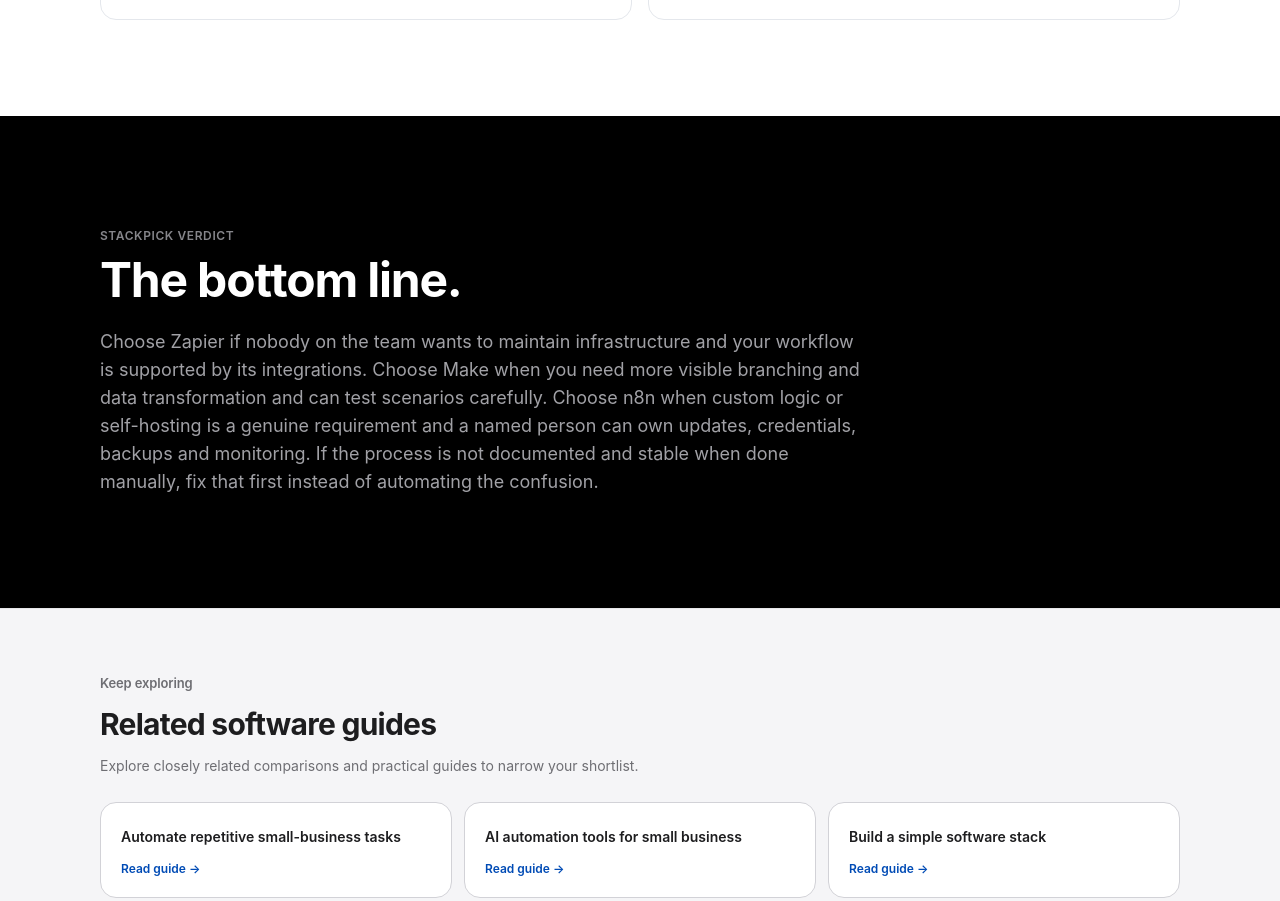
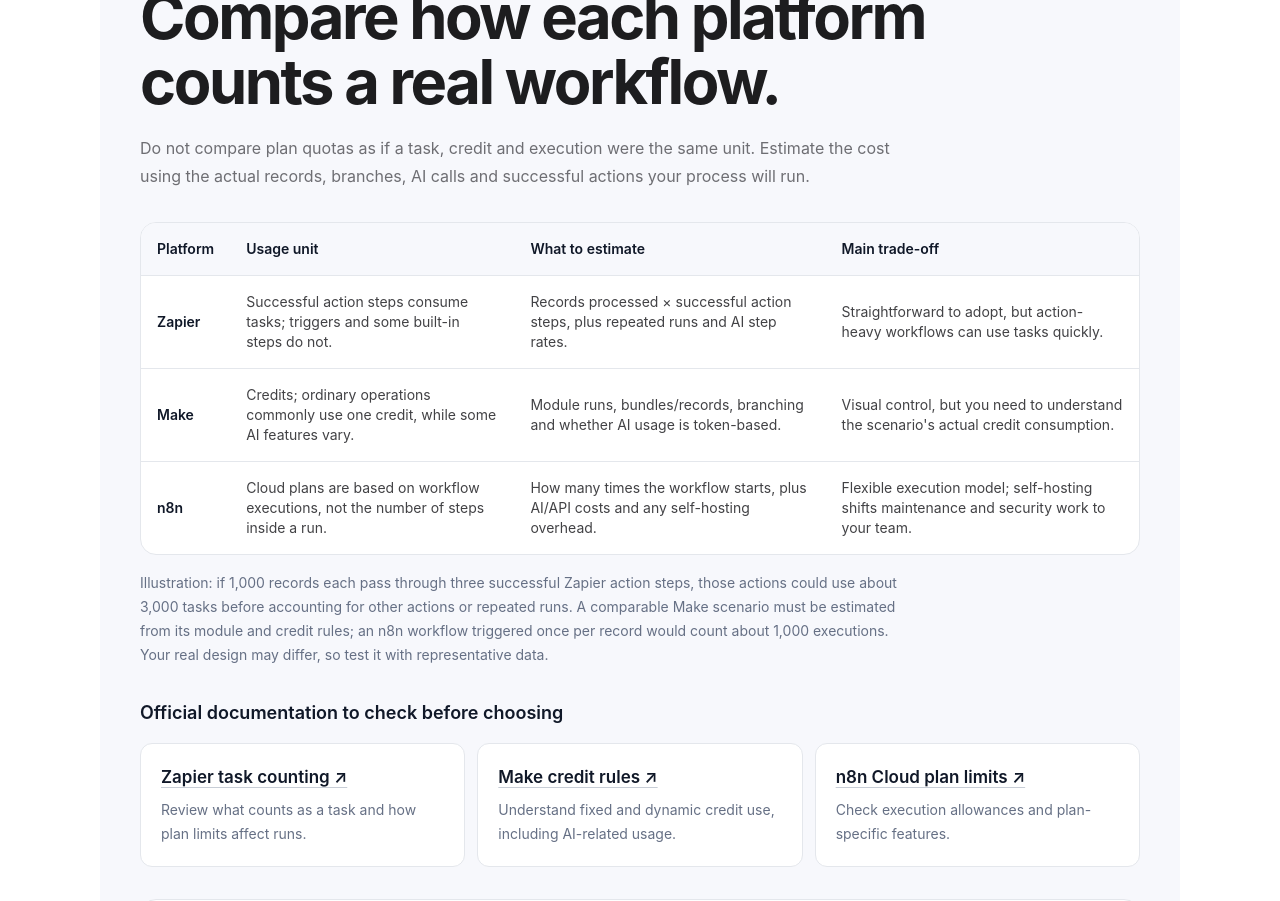
Before and after one commit to LinukaBandara/StackPick, a Next.js app: page /best/n8n-vs-make-vs-zapier in a window 1280 px wide. Shown: the part 3560-4461 px from the top of the page. Built offline with nearby package versions, Linux system fonts and the light colour scheme; no server answers.

Commit message:
Add source-backed usage model comparison to automation guide

```diff
--- a/app/best/n8n-vs-make-vs-zapier/page.tsx
+++ b/app/best/n8n-vs-make-vs-zapier/page.tsx
@@ -34,6 +34,31 @@ export default function Page() {
           <li>Estimate monthly volume and include hosting, AI/API charges, retries and maintenance in total cost.</li>
         </ol>
       </section>
+      <section className="border-t border-[#e4e7ec] bg-[#f7f8fc]">
+        <div className="sp-container py-14 sm:py-16">
+          <p className="sp-eyebrow">The billing model changes the decision</p>
+          <h2 className="sp-title mt-4 max-w-4xl">Compare how each platform counts a real workflow.</h2>
+          <p className="mt-5 max-w-3xl text-base leading-7 text-[#6e6e73]">Do not compare plan quotas as if a task, credit and execution were the same unit. Estimate the cost using the actual records, branches, AI calls and successful actions your process will run.</p>
+          <div className="mt-8 overflow-x-auto rounded-2xl border border-[#e4e7ec] bg-white">
+            <table className="w-full min-w-[680px] border-collapse text-left text-sm">
+              <thead className="bg-[#f7f8fc] text-[#101828]"><tr><th className="border-b border-[#e4e7ec] p-4 font-semibold">Platform</th><th className="border-b border-[#e4e7ec] p-4 font-semibold">Usage unit</th><th className="border-b border-[#e4e7ec] p-4 font-semibold">What to estimate</th><th className="border-b border-[#e4e7ec] p-4 font-semibold">Main trade-off</th></tr></thead>
+              <tbody className="text-[#424245]">
+                <tr><td className="border-b border-[#e4e7ec] p-4 font-semibold text-[#101828]">Zapier</td><td className="border-b border-[#e4e7ec] p-4">Successful action steps consume tasks; triggers and some built-in steps do not.</td><td className="border-b border-[#e4e7ec] p-4">Records processed × successful action steps, plus repeated runs and AI step rates.</td><td className="border-b border-[#e4e7ec] p-4">Straightforward to adopt, but action-heavy workflows can use tasks quickly.</td></tr>
+                <tr><td className="border-b border-[#e4e7ec] p-4 font-semibold text-[#101828]">Make</td><td className="border-b border-[#e4e7ec] p-4">Credits; ordinary operations commonly use one credit, while some AI features vary.</td><td className="border-b border-[#e4e7ec] p-4">Module runs, bundles/records, branching and whether AI usage is token-based.</td><td className="border-b border-[#e4e7ec] p-4">Visual control, but you need to understand the scenario's actual credit consumption.</td></tr>
+                <tr><td className="p-4 font-semibold text-[#101828]">n8n</td><td className="p-4">Cloud plans are based on workflow executions, not the number of steps inside a run.</td><td className="p-4">How many times the workflow starts, plus AI/API costs and any self-hosting overhead.</td><td className="p-4">Flexible execution model; self-hosting shifts maintenance and security work to your team.</td></tr>
+              </tbody>
+            </table>
+          </div>
+          <p className="mt-4 max-w-3xl text-sm leading-6 text-[#667085]">Illustration: if 1,000 records each pass through three successful Zapier action steps, those actions could use about 3,000 tasks before accounting for other actions or repeated runs. A comparable Make scenario must be estimated from its module and credit rules; an n8n workflow triggered once per record would count about 1,000 executions. Your real design may differ, so test it with representative data.</p>
+          <h3 className="mt-8 text-lg font-semibold text-[#101828]">Official documentation to check before choosing</h3>
+          <ul className="mt-4 grid gap-3 sm:grid-cols-3">
+            <li className="rounded-xl border border-[#e4e7ec] bg-white p-5"><a className="font-semibold text-[#101828] underline decoration-[#c7cdd6] underline-offset-4" href="https://help.zapier.com/hc/en-us/articles/8496196837261-How-is-task-usage-measured-in-Zapier" target="_blank" rel="noreferrer">Zapier task counting ↗</a><p className="mt-2 text-sm leading-6 text-[#667085]">Review what counts as a task and how plan limits affect runs.</p></li>
+            <li className="rounded-xl border border-[#e4e7ec] bg-white p-5"><a className="font-semibold text-[#101828] underline decoration-[#c7cdd6] underline-offset-4" href="https://help.make.com/credits" target="_blank" rel="noreferrer">Make credit rules ↗</a><p className="mt-2 text-sm leading-6 text-[#667085]">Understand fixed and dynamic credit use, including AI-related usage.</p></li>
+            <li className="rounded-xl border border-[#e4e7ec] bg-white p-5"><a className="font-semibold text-[#101828] underline decoration-[#c7cdd6] underline-offset-4" href="https://support.n8n.io/article/n-8-n-cloud-subscription-features-per-tier" target="_blank" rel="noreferrer">n8n Cloud plan limits ↗</a><p className="mt-2 text-sm leading-6 text-[#667085]">Check execution allowances and plan-specific features.</p></li>
+          </ul>
+          <div className="mt-8 rounded-2xl border border-[#e4e7ec] bg-white p-6"><h3 className="font-semibold text-[#101828]">A practical selection test</h3><ol className="mt-3 list-decimal space-y-2 pl-5 text-sm leading-6 text-[#424245]"><li>Build the same small workflow in each platform using test records.</li><li>Run enough sample records to reveal branches, retries and duplicate handling.</li><li>Record actual task/credit/execution use and the time needed to debug a failed run.</li><li>Calculate monthly cost at expected volume, including any AI provider charges and hosting.</li><li>Choose the simplest platform that meets your reliability and control requirements.</li></ol></div>
+        </div>
+      </section>
       <section>
         <p className="sp-eyebrow">Continue exploring</p>
         <div className="mt-5 grid gap-4 sm:grid-cols-2">
```
